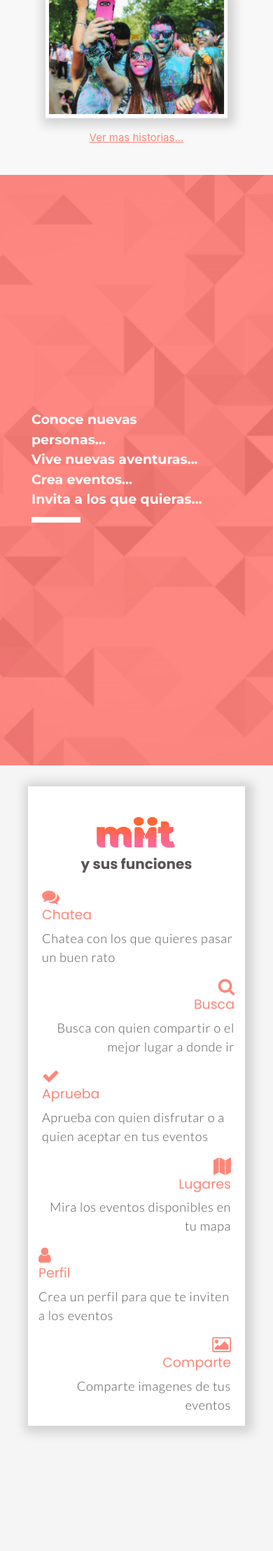
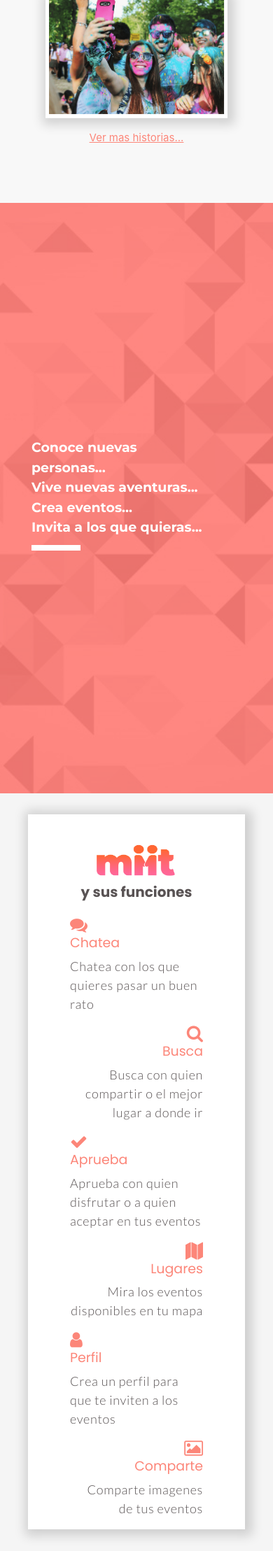
Before and after one commit to navasg/miit, a PHP site: page / in a window 390 px wide. Shown: the part 1609-3826 px from the top of the page at 70% size. Run offline with PHP 8.4, Linux system fonts and the light colour scheme.

Commit message:
Responsive > sm

```diff
--- a/assets/css/main.css
+++ b/assets/css/main.css
@@ -571,20 +558,16 @@ footer {
 
   .function-left {
     padding-left: 20px;
+    padding-right: 20px;
+
   }
 
   .function-right {
     padding-right: 20px;
+    padding-left: 20px;
     margin-top: 0;
   }
 
-  .function-left .item-function:nth-child(odd) {
-    text-align: start;
-  }
-
-  .function-right .item-function:nth-child(odd) {
-    text-align: right;
-  }
 
   /* SECTION TEST */
   .test-app {
@@ -642,3 +620,67 @@ footer {
     display: initial;
   }
 }
+/* RESPONSIVE > SM */
+@media screen and (min-width: 0px) and (max-width: 990px) {
+
+  /* SECTION TEST */
+
+  .description-test {
+    padding: 0 30px;
+  }
+
+  /* SECTION FUNCTION */
+
+  .img-function {
+    display: none;
+  }
+
+  .function-left .item-function:nth-child(odd) {
+    text-align: start;
+  }
+
+  .function-right .item-function:nth-child(odd) {
+    text-align: right;
+  }
+
+  .function-right {
+    padding-left: 60px;
+    padding-right: 60px;
+
+  }
+
+
+  .function-left {
+    padding-left: 60px;
+    padding-right: 60px;
+  }
+
+  /* BLOG */
+  .blog {
+    padding-bottom: 80px;
+  }
+  .phones-blog {
+    display: none;
+  }
+
+  .link-blog {
+    margin-bottom: 0;
+  }
+
+  .images-blog {
+    height: auto;
+    display: flex;
+    flex-wrap: wrap;
+    justify-content: space-around;
+    margin-top: 40px;
+  }
+
+  .images-blog, .img-1, .img-2, .img-3 {
+    position: initial;
+    transform: rotate(0deg)!important;
+  }
+
+  .img-1, .img-2, .img-3 {
+    margin-bottom: 40px;
+  }
+}
--- a/index.html
+++ b/index.html
@@ -40,12 +40,12 @@
   <section class="padding-right-left first-section">
     <div class="container">
       <div class="row">
-        <div class="col-lg-6 container-phone">
+        <div class="col-lg-6 col-md-6 col-sm-6 container-phone">
           <div class="img-phone-1">
 
           </div>
         </div>
-        <div class="col-lg-6 container-text">
+        <div class="col-lg-6 col-md-6 col-sm-6 container-text">
           <img src="assets/images/logo-12.png" style="width:50px;">
           <h1 class="title-first-section">Encuentra, conoce y disfruta con la compañia de otros</h1>
           <hr class="line-first-section">
```
Also changed, not shown: other parts of assets/css/main.css (+8 -26 lines).
